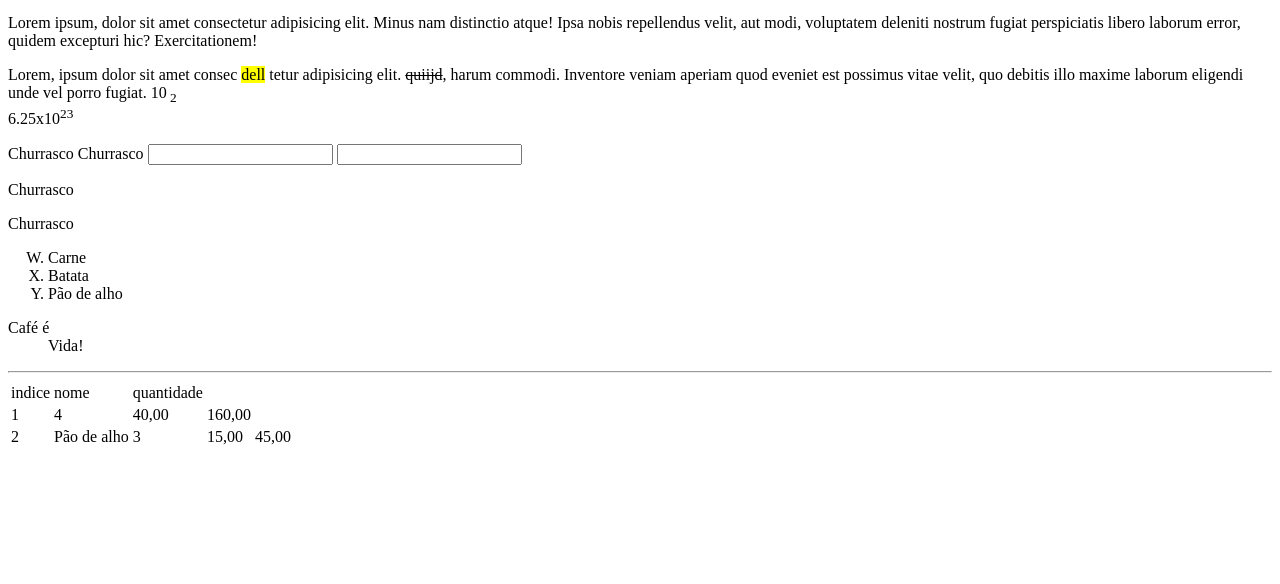
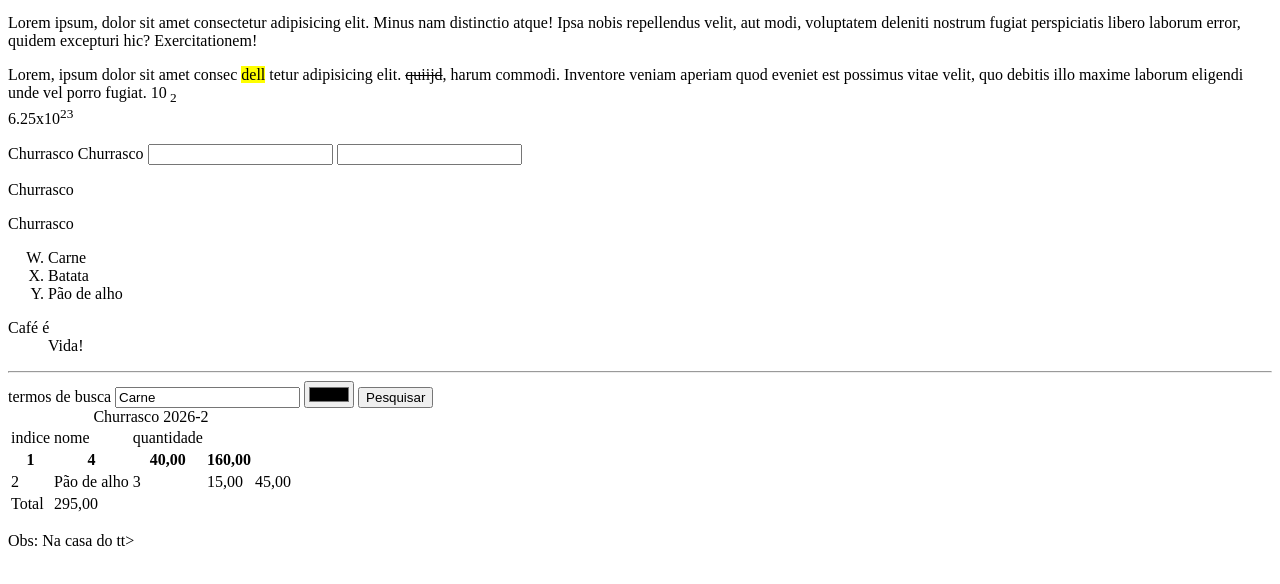
Before and after one commit to Breno9023/prog-internet, a plain HTML site: page index.html in a window 1280 px wide. Shown: the part 100-684 px from the top of the page. Drawn offline with Linux system fonts and the light colour scheme.

Commit message:
continuacao

```diff
--- a/index.html
+++ b/index.html
@@ -42,17 +42,37 @@
 
 <HR></HR>
         <table>
+            <tbody>
+            <caption>Churrasco 2026-2</caption>
             <tr>
                 <td>indice</td>
                 <td>nome</td>
             <td>quantidade</td>
             </tr>
             <tr>
-                <td>1</td>
-                <td>4</td>
-                <td>40,00</td>
-                <td>160,00</td>
+                <th>1</th>
+                <th>4</th>
+                <th>40,00</th>
+                <th>160,00</th>
             </tr>
+            </tbody>
+            <form action="https://google.com/search">
+                <div>
+                <label for="busca"> termos de busca</label>
+                <input id="busca" name="q" type="text" placeholder="batata...." value="Carne">
+
+                <input type="color">
+
+                <input type="submit" value="Pesquisar">
+
+                </div>
+
+
+
+            </form>
+
+
+
               <tr>
                 <td>2</td>
                 <td>Pão de alho</td>
@@ -60,6 +80,33 @@
                 <td>15,00</td>
                 <td>45,00</td>
             </tr>
+            <tr>
+                <td>Total</td>
+                <td>295,00</td>
+            </tr>
         </table>
+        <p>Obs: Na casa do tt></p>
+         <canvas id="canvas" height="1000px" width="600px">
+            <script>
+                //declarar variavel em js
+                const canvas = document.getElementById("canvas");
+                const ctx=canvas.getContext("2d");
+
+                canvas.addEventListener("mousedown", (e)=>{
+                    console.log(e);
+                    desenhando=true;
+
+                });
+
+             canvas.addEventListener("mousemove",(e)=>{
+                    console.log(e);
+
+                    ctx.lineTo(e.offsetX, e.offsetY);
+                    ctx.stoke();
+
+                } )
+
+            </script>
+            </canvas>
 </body>
 </html>
```
